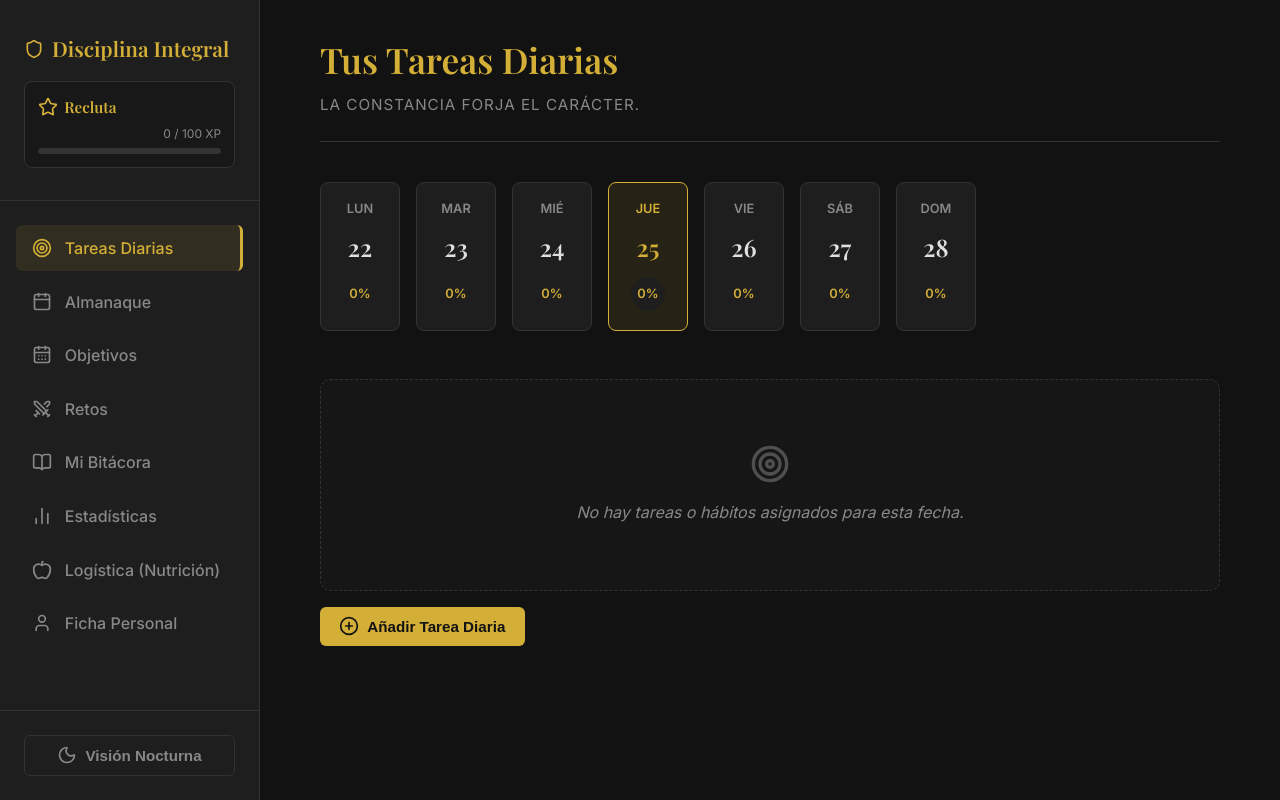
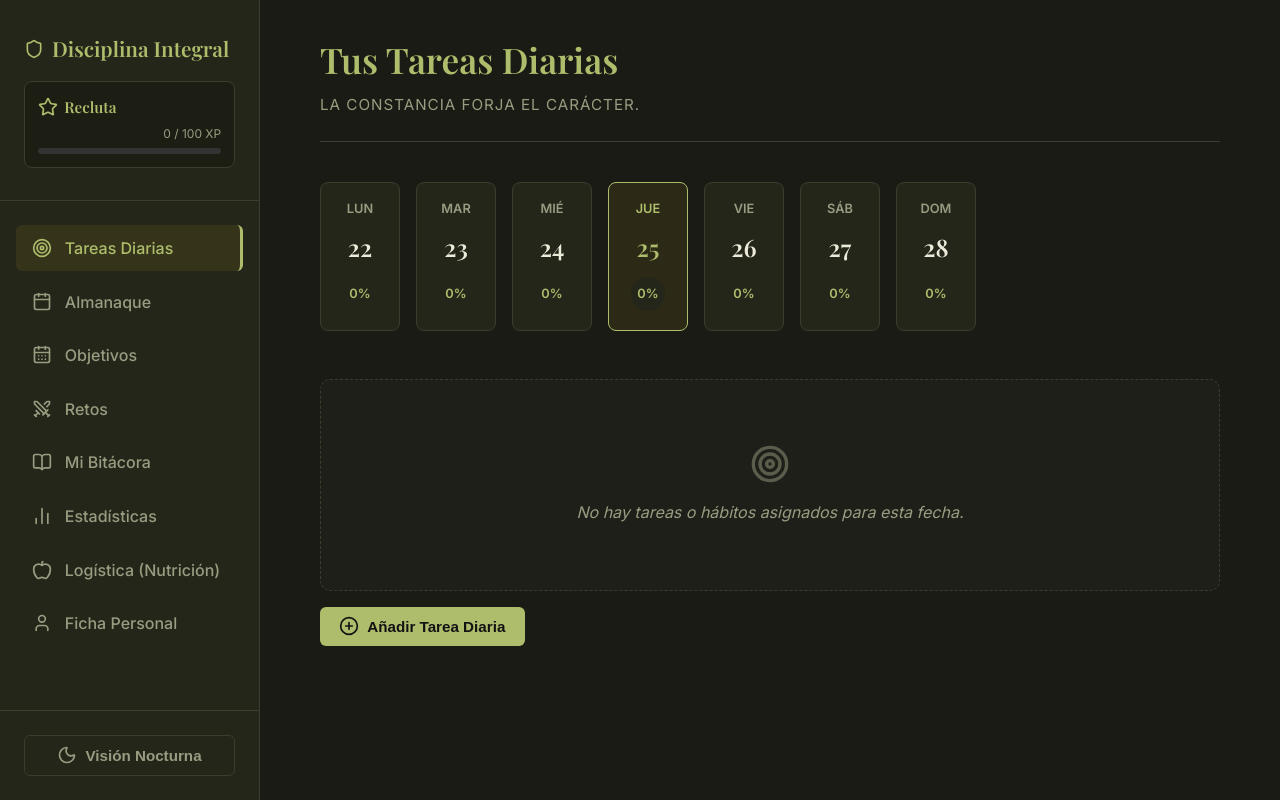
Before and after one commit to Wyll00/Habitos_Game, a Flask app: page / in a window 1280 px wide. Run offline with Flask 3, Linux system fonts and the light colour scheme; data comes from the database, SQL or seed files in the repository; data that the repository does not hold is empty; some libraries are stand-ins or nearby versions.

Commit message:
Nueva paleta tierra/oliva
- style.css: fondo verde-tierra, tarjetas oliva, acento verde oliva + terracota
- Colores de toasts y ventanitas SweetAlert acordes a la paleta
- Login con degradado cálido a juego

Co-Authored-By: Claude Opus 4.8 <noreply@anthropic.com>

```diff
--- a/static/css/style.css
+++ b/static/css/style.css
@@ -1,11 +1,12 @@
 :root {
-    --bg-color: #121212;
-    --card-bg: #1e1e1e;
-    --text-main: #e0e0e0;
-    --text-muted: #888;
-    --accent-gold: #d4af37;
-    --accent-burgundy: #722f37;
-    --border-color: #333;
+    /* Paleta tierra / oliva */
+    --bg-color: #191b14;        /* fondo: verde-tierra muy oscuro */
+    --card-bg: #232619;         /* tarjetas: oliva oscuro */
+    --text-main: #ecead9;       /* texto: crema cálido */
+    --text-muted: #9a9c81;      /* texto apagado: salvia */
+    --accent-gold: #aebd6c;     /* acento principal: verde oliva */
+    --accent-burgundy: #c4794f; /* acento secundario: terracota */
+    --border-color: #3a3e2d;    /* bordes: oliva */
     --font-serif: 'Playfair Display', serif;
     --font-sans: 'Inter', sans-serif;
 }
--- a/static/js/main.js
+++ b/static/js/main.js
@@ -5,9 +5,9 @@ const Toast = Swal.mixin({
     showConfirmButton: false,
     timer: 2800,
     timerProgressBar: true,
-    background: '#1e1e1e',
-    color: '#e0e0e0',
-    iconColor: '#d4af37',
+    background: '#232619',
+    color: '#ecead9',
+    iconColor: '#aebd6c',
 });
 // Mantiene la API notyf.success() / notyf.error() usada en todo el código
 const notyf = {
@@ -24,10 +24,10 @@ async function confirmDialog(title, text) {
         showCancelButton: true,
         confirmButtonText: 'Sí, eliminar',
         cancelButtonText: 'Cancelar',
-        confirmButtonColor: '#722f37',
-        cancelButtonColor: '#555',
-        background: '#1e1e1e',
-        color: '#e0e0e0',
+        confirmButtonColor: '#c4794f',
+        cancelButtonColor: '#3a3e2d',
+        background: '#232619',
+        color: '#ecead9',
         reverseButtons: true,
     });
     return r.isConfirmed;
--- a/templates/login.html
+++ b/templates/login.html
@@ -13,7 +13,7 @@
             justify-content: center;
             min-height: 100vh;
             padding: 1rem;
-            background: radial-gradient(circle at 50% 25%, #1f1f1f 0%, var(--bg-color) 70%);
+            background: radial-gradient(circle at 50% 25%, #262a1c 0%, var(--bg-color) 70%);
         }
         .login-card {
             background: var(--card-bg);
```
